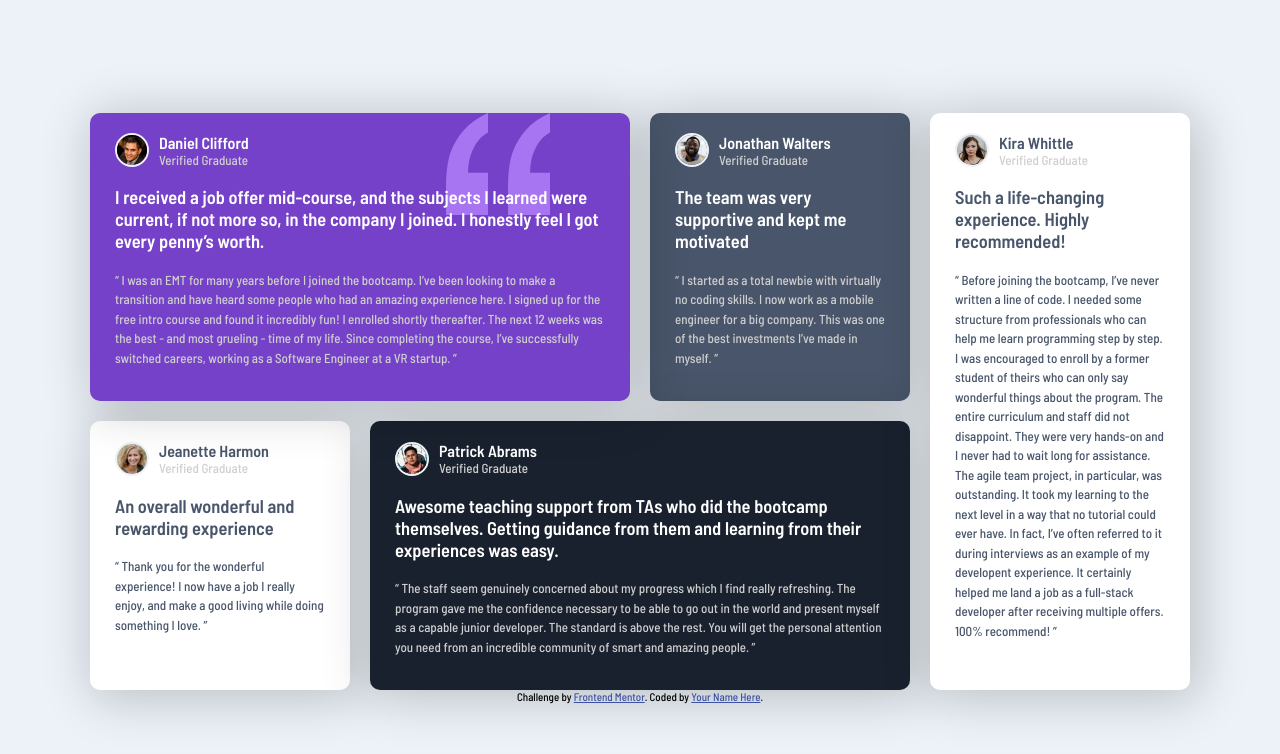
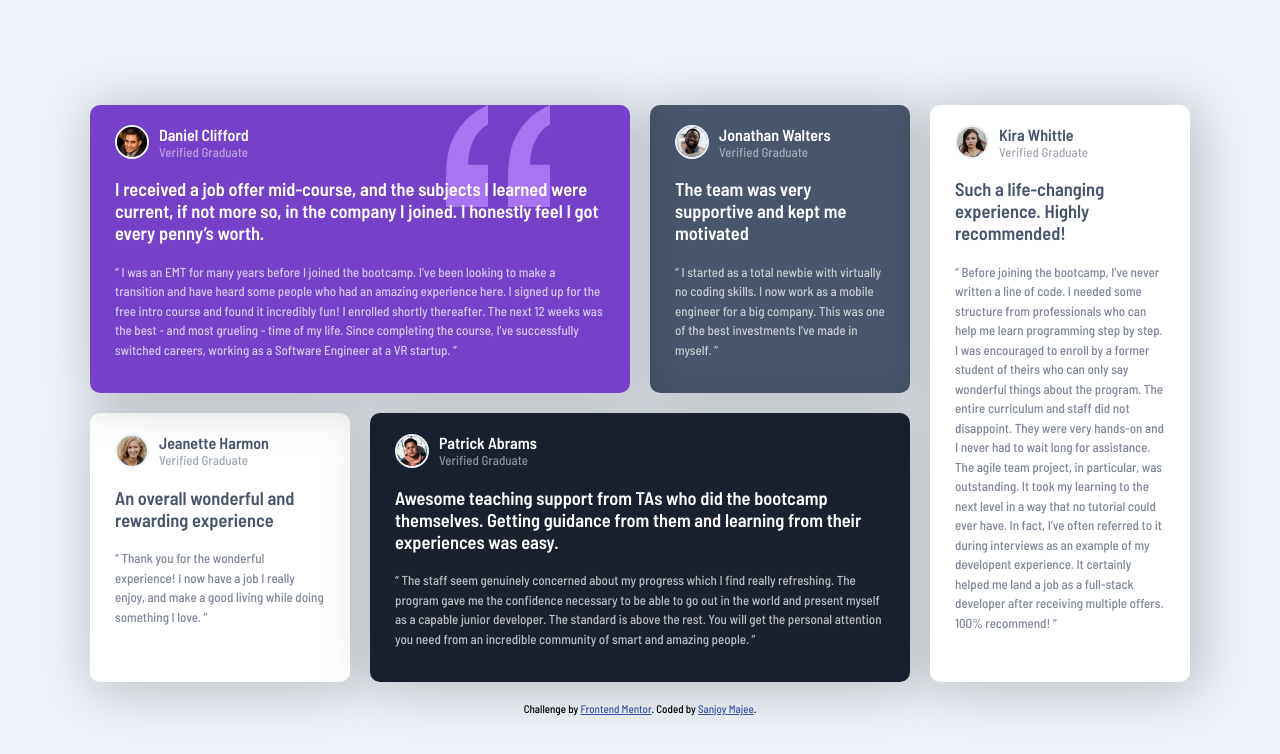
Before and after one commit to Sanjoymajee/testimonials-grid-section-main, a plain HTML site: page index.html in a window 1280 px wide. Drawn offline with Linux system fonts and the light colour scheme.

Commit message:
style changes

```diff
--- a/index.html
+++ b/index.html
@@ -138,7 +138,7 @@
       Challenge by
       <a href="https://www.frontendmentor.io?ref=challenge" target="_blank"
         >Frontend Mentor</a
-      >. Coded by <a href="#">Your Name Here</a>.
+      >. Coded by <a href="https://github.com/Sanjoymajee">Sanjoy Majee</a>.
     </div>
   </body>
 </html>
--- a/style.css
+++ b/style.css
@@ -16,6 +16,7 @@ body {
   align-items: center;
   justify-content: center;
   min-height: 100vh;
+  margin: 0;
   font-family: "Barlow Semi Condensed", sans-serif;
 }
 
@@ -25,6 +26,7 @@ body {
   grid-gap: 20px;
   max-width: 1100px;
   min-width: 355px;
+  padding: 20px;
   height: auto;
 }
 
@@ -41,26 +43,25 @@ body {
   border-radius: 10px;
   z-index: 10;
   box-shadow: 5px 5px 50px 5px rgba(0, 0, 0, 0.2);
+  color: var(--White);
 }
 
 .grid_1 h2 {
   font-weight: 600;
-  color: var(--White);
 }
 
 .grid_1 h3 {
   font-weight: 500;
-  color: var(--Light-gray);
+  opacity: 0.5;
 }
 
 .grid_1 .header {
-  color: var(--White);
   font-weight: 600;
 }
 
 .grid_1 .content {
-  color: var(--Light-gray);
   font-weight: 500;
+  opacity: 0.7;
 }
 
 .grid_2 {
@@ -72,26 +73,25 @@ body {
   background-color: var(--Very-dark-grayish-blue);
   border-radius: 10px;
   box-shadow: 5px 5px 50px 5px rgba(0, 0, 0, 0.2);
+  color: var(--White);
 }
 
 .grid_2 h2 {
   font-weight: 600;
-  color: var(--White);
 }
 
 .grid_2 h3 {
   font-weight: 500;
-  color: var(--Light-gray);
+  opacity: 0.5;
 }
 
 .grid_2 .header {
-  color: var(--White);
   font-weight: 600;
 }
 
 .grid_2 .content {
-  color: var(--Light-gray);
   font-weight: 500;
+  opacity: 0.7;
 }
 
 .grid_3 {
@@ -103,26 +103,25 @@ body {
   padding: 20px 25px;
   border-radius: 10px;
   box-shadow: 5px 5px 50px 5px rgba(0, 0, 0, 0.2);
+  color: var(--Very-dark-grayish-blue);
 }
 
 .grid_3 h2 {
   font-weight: 600;
-  color: var(--Very-dark-grayish-blue);
 }
 
 .grid_3 h3 {
   font-weight: 500;
-  color: var(--Light-gray);
+  opacity: 0.5;
 }
 
 .grid_3 .header {
-  color: var(--Very-dark-grayish-blue);
   font-weight: 600;
 }
 
 .grid_3 .content {
-  color: var(--Very-dark-grayish-blue);
   font-weight: 500;
+  opacity: 0.7;
 }
 
 .grid_4 {
@@ -134,26 +133,26 @@ body {
   padding: 20px 25px;
   border-radius: 10px;
   box-shadow: 5px 5px 50px 5px rgba(0, 0, 0, 0.2);
+  color: var(--White);
 }
 
 .grid_4 h2 {
   font-weight: 600;
-  color: var(--White);
 }
 
 .grid_4 h3 {
   font-weight: 500;
-  color: var(--Light-gray);
+  color: var(--White);
+  opacity: 0.5;
 }
 
 .grid_4 .header {
-  color: var(--White);
   font-weight: 600;
 }
 
 .grid_4 .content {
-  color: var(--Light-gray);
   font-weight: 500;
+  opacity: 0.7;
 }
 
 .grid_5 {
@@ -165,26 +164,25 @@ body {
   padding: 20px 25px;
   border-radius: 10px;
   box-shadow: 5px 5px 50px 5px rgba(0, 0, 0, 0.2);
+  color: var(--Very-dark-grayish-blue);
 }
 
 .grid_5 h2 {
   font-weight: 600;
-  color: var(--Very-dark-grayish-blue);
 }
 
 .grid_5 h3 {
   font-weight: 500;
-  color: var(--Light-gray);
+  opacity: 0.5;
 }
 
 .grid_5 .header {
-  color: var(--Very-dark-grayish-blue);
   font-weight: 600;
 }
 
 .grid_5 .content {
-  color: var(--Very-dark-grayish-blue);
   font-weight: 500;
+  opacity: 0.7;
 }
 
 .personal_details {
@@ -226,5 +224,6 @@ h3 {
   .grid_content {
     display: flex;
     flex-direction: column;
+    padding: 20px;
   }
 }
```
